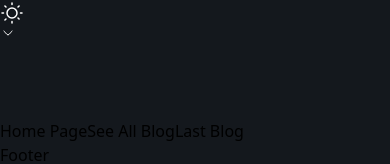
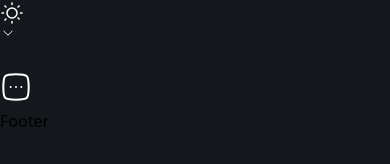
Before and after one commit to poyrazavsever/fullstack_blog, a Next.js app: page / in a window 390 px wide. Shown: the part 901-1065 px from the top of the page. After the commit the page ends 1034 px from the top, so only its background shows below. Built offline with nearby package versions, Linux system fonts and the light colour scheme.

Commit message:
feat: done responsive

```diff
--- a/Components/Navigation/Navbar.jsx
+++ b/Components/Navigation/Navbar.jsx
@@ -1,27 +1,29 @@
 import React, { useState } from 'react';
-import { motion } from 'framer-motion';
+import { motion, AnimatePresence } from 'framer-motion';
 
 const Navbar = () => {
   const [darkMode, setDarkMode] = useState(false);
   const [language, setLanguage] = useState('EN');
   const [isDropdownOpen, setDropdownOpen] = useState(false);
   const [isThemeDropdownOpen, setThemeDropdownOpen] = useState(false);
+  const [isMenuOpen, setMenuOpen] = useState(false); // Menu state for mobile
 
   const toggleDarkMode = () => setDarkMode(!darkMode);
   const toggleLanguage = (lang) => setLanguage(lang);
+  const toggleMenu = () => setMenuOpen(!isMenuOpen);
 
   const linkStyle = "text-neutral-800 dark:text-neutral-100 transition duration-300";
 
   return (
-    <nav className="p-4 shadow backdrop-blur-md">
-      <div className="container mx-auto flex justify-between items-center">
+    <nav className="py-4 shadow backdrop-blur-md">
+      <div className="container mx-auto flex justify-between items-center pb-4">
 
         {/* Left: Logo */}
         <div>
-          <img src="Logo/JustLogo.png" alt="" />
+          <img src="Logo/JustLogo.png" alt="Logo" />
         </div>
 
-        {/* Center: Links */}
+        {/* Center: Links for larger screens */}
         <div className="hidden md:flex space-x-6">
           <a href="/" className={`${linkStyle}`}>
             <motion.div
@@ -53,11 +55,8 @@ const Navbar = () => {
         <div className="relative flex space-x-4 items-center">
 
           {/* Language Dropdown */}
-          <div className="relative">
-            <button
-              onClick={() => setDropdownOpen(!isDropdownOpen)}
-              className="flex items-center"
-            >
+          <div className="relative hidden md:block">
+            <button onClick={() => setDropdownOpen(!isDropdownOpen)} className="flex items-center">
               <span>
                 <svg xmlns="http://www.w3.org/2000/svg" width="24" height="24" viewBox="0 0 24 24">
                   <g fill="none" stroke="#ffffff" stroke-linecap="round" stroke-linejoin="round" stroke-width="1.5" color="#ffffff">
@@ -104,7 +103,7 @@ const Navbar = () => {
                     className="w-4 h-4 p-2 accent-black border-gray-800 rounded-lg focus:ring-neutral-800 focus:ring-2"
                   />
                   <div className="w-4 h-4">
-                    <img src="Images/tr.jpg" alt="eng" className="w-full h-full rounded-full"/>
+                    <img src="Images/tr.jpg" alt="tr" className="w-full h-full rounded-full"/>
                   </div>
                   <span className={linkStyle}>Turkish</span>
                 </label>
@@ -113,7 +112,7 @@ const Navbar = () => {
           </div>
 
           {/* Theme Dropdown */}
-          <div className="relative">
+          <div className="relative hidden md:block">
             <button
               onClick={() => setThemeDropdownOpen(!isThemeDropdownOpen)}
               className="flex items-center"
@@ -148,31 +147,78 @@ const Navbar = () => {
                     onChange={toggleDarkMode}
                     className="w-4 h-4 p-2 accent-black border-gray-800 rounded-lg focus:ring-neutral-800 focus:ring-2"
                   />
-                  <div className="w-4 h-4 bg-gradient-to-r from-neutral-600 via-neutral-950 to-amber-600 rounded-full shadow" />
                   <span className={linkStyle}>Dark Mode</span>
-                </label>
-                <label className="flex items-center space-x-3 mt-3">
-                  <input
-                    type="checkbox"
-                    checked={!darkMode}
-                    onChange={toggleDarkMode}
-                    className="w-4 h-4 p-2 accent-black border-gray-800 rounded-lg focus:ring-neutral-800 focus:ring-2"
-                  />
-                  <div className="w-4 h-4 bg-gradient-to-r from-neutral-100 via-neutral-200 to-amber-600 rounded-full shadow" />
-                  <span className={linkStyle}>Light Mode</span>
                 </label>
               </div>
             </motion.div>
           </div>
+
+          {/* Menu button for small screens */}
+          <button onClick={toggleMenu} className="md:hidden">
+            <motion.div
+              animate={{ rotate: isMenuOpen ? 180 : 0 }}
+              transition={{ duration: 0.3 }}
+            >
+              {isMenuOpen ? (
+                <svg
+                  xmlns="http://www.w3.org/2000/svg"
+                  width="32"
+                  height="32"
+                  viewBox="0 0 24 24"
+                >
+                  <path
+                    fill="none"
+                    stroke="#ffffff"
+                    stroke-linecap="round"
+                    stroke-linejoin="round"
+                    stroke-width="1.5"
+                    d="m15 9l-6 6m6 0L9 9m-6.5 3c0-4.478 0-6.718 1.391-8.109S7.521 2.5 12 2.5c4.478 0 6.718 0 8.109 1.391S21.5 7.521 21.5 12c0 4.478 0 6.718-1.391 8.109S16.479 21.5 12 21.5c-4.478 0-6.718 0-8.109-1.391S2.5 16.479 2.5 12"
+                  />
+                </svg>
+              ) : (
+                <svg
+                  xmlns="http://www.w3.org/2000/svg"
+                  width="32"
+                  height="32"
+                  viewBox="0 0 24 24"
+                >
+                  <path
+                    fill="none"
+                    stroke="#ffffff"
+                    stroke-linecap="round"
+                    stroke-linejoin="round"
+                    stroke-width="1.5"
+                    d="M2.5 12c0-4.478 0-6.718 1.391-8.109S7.521 2.5 12 2.5c4.478 0 6.718 0 8.109 1.391S21.5 7.521 21.5 12c0 4.478 0 6.718-1.391 8.109S16.479 21.5 12 21.5c-4.478 0-6.718 0-8.109-1.391S2.5 16.479 2.5 12m9.492 0h.009m3.995 0h.009m-8.009 0h.009"
+                  />
+                </svg>
+              )}
+            </motion.div>
+          </button>
         </div>
       </div>
 
       {/* Responsive Links (for small screens) */}
-      <div className="md:hidden flex flex-col space-y-3 mt-3">
-        <a href="/" className={linkStyle}>Home Page</a>
-        <a href="/blog" className={linkStyle}>See All Blog</a>
-        <a href="/last-blog" className={linkStyle}>Last Blog</a>
-      </div>
+      <AnimatePresence>
+        {isMenuOpen && (
+          <motion.div
+            initial={{ opacity: 0, height: 0 }}
+            animate={{ opacity: 1, height: 'auto' }}
+            exit={{ opacity: 0, height: 0 }}
+            transition={{ duration: 0.3 }}
+            className="md:hidden flex flex-col space-y-3 pt-5 pl-12 border-t border-neutral-800"
+          >
+            <a href="/" className={linkStyle}>
+              Home Page
+            </a>
+            <a href="/blog" className={linkStyle}>
+              See All Blog
+            </a>
+            <a href="/last-blog" className={linkStyle}>
+              Last Blog
+            </a>
+          </motion.div>
+        )}
+      </AnimatePresence>
     </nav>
   );
 };
```
